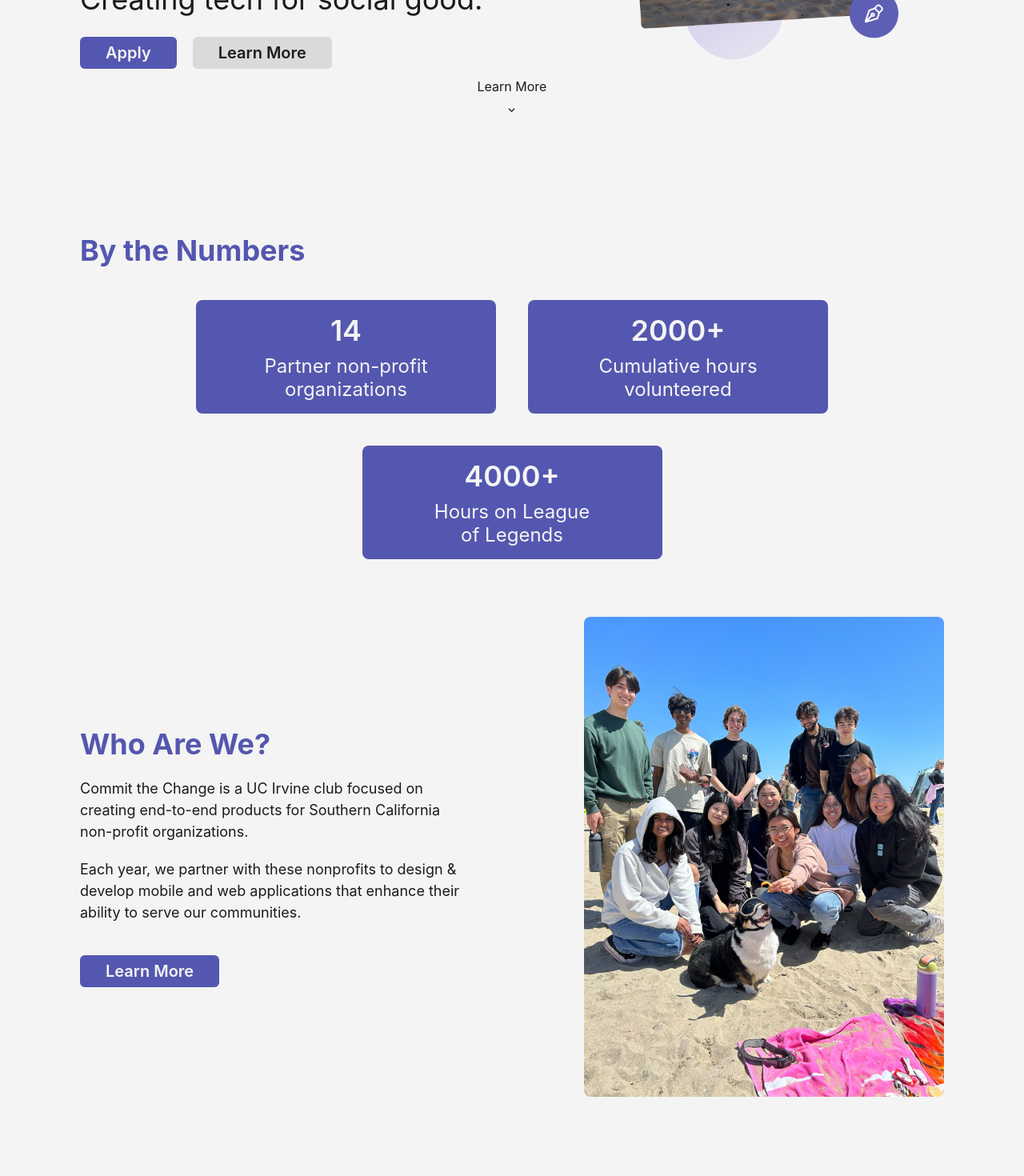
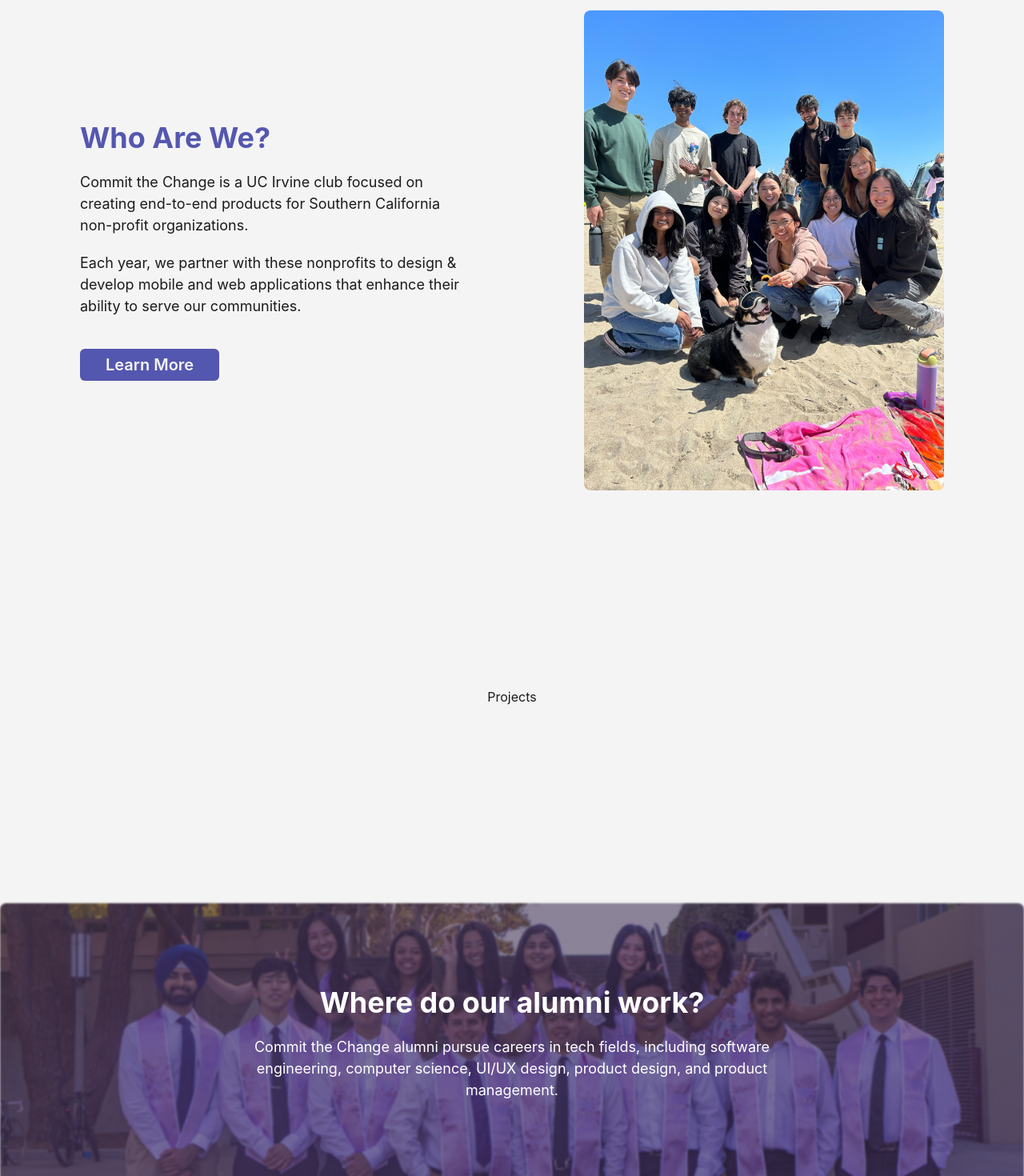
Before and after one commit to ctc-uci/website, a React (Vite) app: page / in a window 1280 px wide. Shown: the part 600-2070 px from the top of the page at 80% size. Built offline with nearby package versions, Linux system fonts and the light colour scheme.

Commit message:
style: alumni flood

```diff
--- a/src/components/landing/Alumni.tsx
+++ b/src/components/landing/Alumni.tsx
@@ -10,21 +10,23 @@ export function Alumni() {
       <Stack sx={{ position: "relative" }}>
         <Box
           sx={{
-            height: { base: 300, md: 350 },
+            height: 350,
             justifyContent: "center",
             alignItems: "center",
             borderRadius: "lg",
             background: `linear-gradient(0deg, rgba(62, 48, 97, 0.60) 0%, rgba(62, 48, 97, 0.60) 100%), rgb(211, 211, 211, 1) url(${alumni}) no-repeat center/cover`,
             filter: "blur(1px)",
+            marginX: { base: "-20px", lg: "-100px" },
           }}
           aria-label="Image of CTC alumni (21-22)" // used in place of Image for the filter / image effects
         />
+
         <VStack
           spacing={5}
           sx={{
             textAlign: "center",
             width: "100%",
-            maxWidth: { base: "80%", md: "66%" },
+            maxWidth: { base: "100%", md: "66%" },
             marginX: "auto",
             color: "ctc.white",
             position: "absolute",
--- a/src/components/landing/LandingPage.tsx
+++ b/src/components/landing/LandingPage.tsx
@@ -10,7 +10,7 @@ import { WhoAreWe } from "./WhoAreWe";
 export function LandingPage() {
   return (
     <Stack sx={pageStyle}>
-      <Hero />
+      {/* <Hero /> */}
       <Stats />
       <WhoAreWe />
       <Projects />
```
